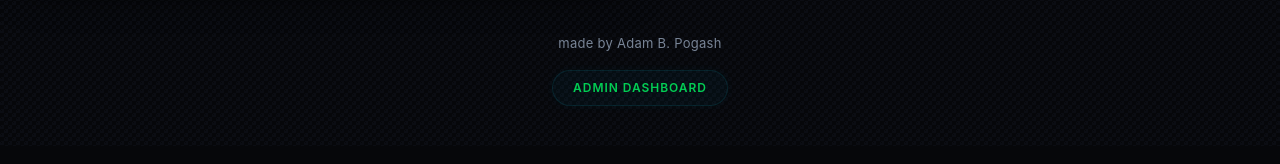
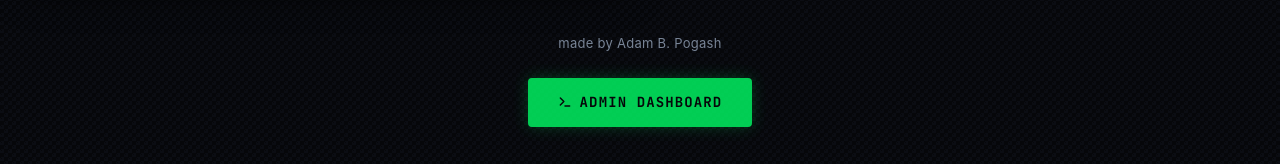
Before and after one commit to minipog-web/equipment-portal, a Next.js app: page / in a window 1280 px wide. Shown: the part 1119-1283 px from the top of the page. Built offline with nearby package versions, Linux system fonts and the light colour scheme; no server answers; the database is empty.

Commit message:
style: make admin dashboard button bolder, more prominent, and add command-terminal icon

```diff
--- a/app/globals.css
+++ b/app/globals.css
@@ -307,24 +307,38 @@ body {
 }
 
 .admin-link {
-  color: var(--accent);
+  color: #050608; /* Dark contrast text on solid neon background */
   text-decoration: none;
-  font-size: 12px;
-  font-weight: 600;
+  font-family: 'JetBrains Mono', monospace;
+  font-size: 14px;
+  font-weight: 800;
   text-transform: uppercase;
   letter-spacing: 0.08em;
-  padding: 8px 20px;
-  border-radius: 20px;
-  background: rgba(6, 182, 212, 0.05);
-  border: 1px solid rgba(6, 182, 212, 0.15);
-  box-shadow: 0 0 10px rgba(6, 182, 212, 0.05);
-  transition: all 0.3s cubic-bezier(0.4, 0, 0.2, 1);
+  padding: 12px 28px;
+  border-radius: 4px; /* Crisp industrial corners */
+  background: var(--accent); /* Solid toxic green */
+  border: 2px solid var(--accent);
+  transition: all 0.2s cubic-bezier(0.4, 0, 0.2, 1);
+  box-shadow: 0 0 15px rgba(0, 255, 102, 0.25);
+  display: inline-flex;
+  align-items: center;
+  gap: 8px;
+  margin-top: 8px;
+}
+
+.admin-link svg {
+  transition: transform 0.2s ease;
 }
 
 .admin-link:hover {
-  background: rgba(6, 182, 212, 0.15);
-  box-shadow: 0 0 15px rgba(6, 182, 212, 0.2);
+  background: rgba(0, 255, 102, 0.05);
+  color: var(--accent);
+  box-shadow: 0 0 25px rgba(0, 255, 102, 0.4), inset 0 0 10px rgba(0, 255, 102, 0.1);
   border-color: var(--accent);
+}
+
+.admin-link:hover svg {
+  transform: translateX(2px);
 }
 
 /* RequestForm */
--- a/app/page.js
+++ b/app/page.js
@@ -28,7 +28,13 @@ export default function Home() {
 
       <footer className="page-footer">
         <p>made by Adam B. Pogash</p>
-        <a href="/admin" className="admin-link">Admin Dashboard</a>
+        <a href="/admin" className="admin-link">
+          <svg className="admin-icon" width="14" height="14" viewBox="0 0 24 24" fill="none" stroke="currentColor" stroke-width="2.5" stroke-linecap="round" stroke-linejoin="round">
+            <polyline points="4 17 10 11 4 5" />
+            <line x1="12" y1="19" x2="20" y2="19" />
+          </svg>
+          Admin Dashboard
+        </a>
       </footer>
     </main>
   );
```
